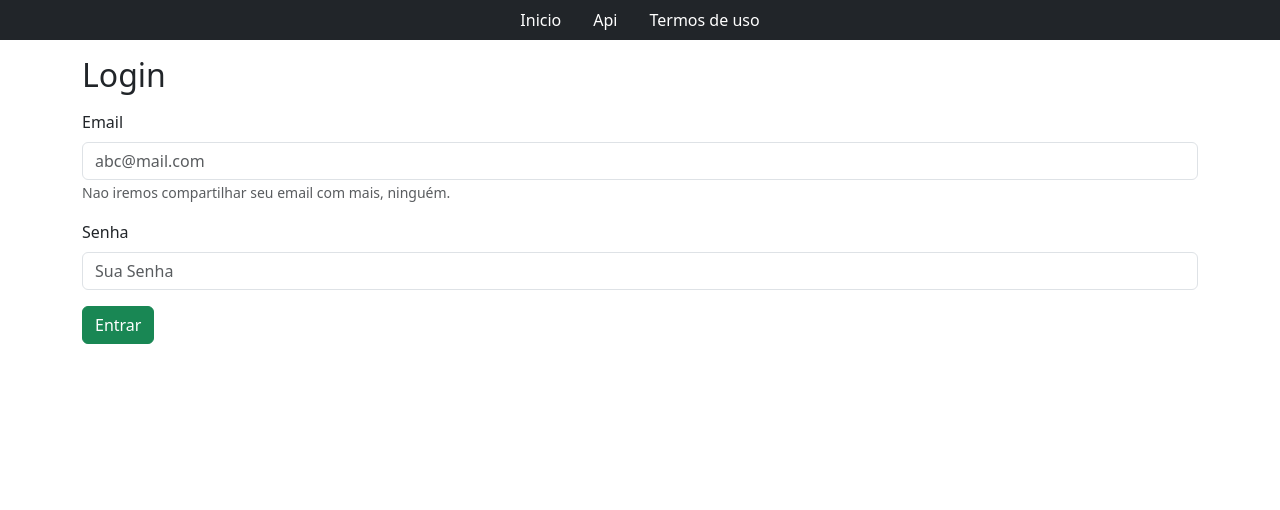
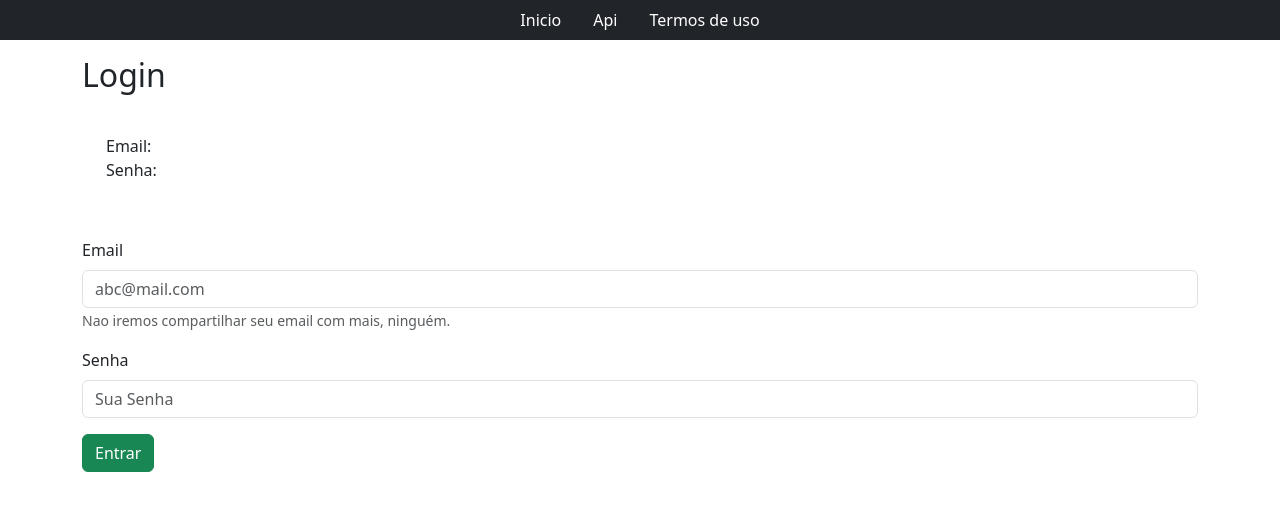
Before and after one commit to ZorroSec/ecodev-light, a Next.js app: page / in a window 1280 px wide. Shown: the top 510 px of the page. Built offline with nearby package versions, Linux system fonts and the light colour scheme.

Commit message:
feat(collect): collecting email and password in form

```diff
--- a/src/app/page.js
+++ b/src/app/page.js
@@ -1,5 +1,14 @@
+'use client'
+
 import "bootstrap/dist/css/bootstrap.css"
+import { useState } from "react"
 export default function Home(){
+    const [ email, setEmail ] = useState('')
+    const [ senha, setSenha ] = useState('')
+    const handleClick = (inputEmail, inputPassword)=>{
+        setEmail(inputEmail.target.value)
+        setSenha(inputPassword.target.value)
+    }
     return (
         <div>
             <header className="py--3 d-flex justify-content-center text-bg-dark">
@@ -19,6 +28,13 @@ export default function Home(){
                 <div className="mb-3">
                     <h2>Login</h2>
                 </div>
+                <div className="container mb-3 p-4">
+                    <p>
+                        Email: {email}
+                        <br/>
+                        Senha: {senha}
+                    </p>
+                </div>
                 <div className="mb-3">
                     <label htmlFor="email" className="form-label">Email</label>
                     <input
@@ -28,6 +44,7 @@ export default function Home(){
                         id="email"
                         aria-describedby="emailHelpId"
                         placeholder="abc@mail.com"
+                        onChange={(e)=> setEmail(e.target.value)}
                     />
                     <small id="emailHelpId" className="form-text text-muted">Nao iremos compartilhar seu email com mais, ninguém.</small>
                 </div>
@@ -40,10 +57,11 @@ export default function Home(){
                         name="senha"
                         id="senha"
                         placeholder="Sua Senha"
+                        onChange={(e)=> setSenha(e.target.value)}
                     />
                 </div>
                 <div className="mb-3">
-                    <button className="btn btn-success">Entrar</button>
+                    <button className="btn btn-success" onClick={handleClick}>Entrar</button>
                 </div>
 
             </form>
```
